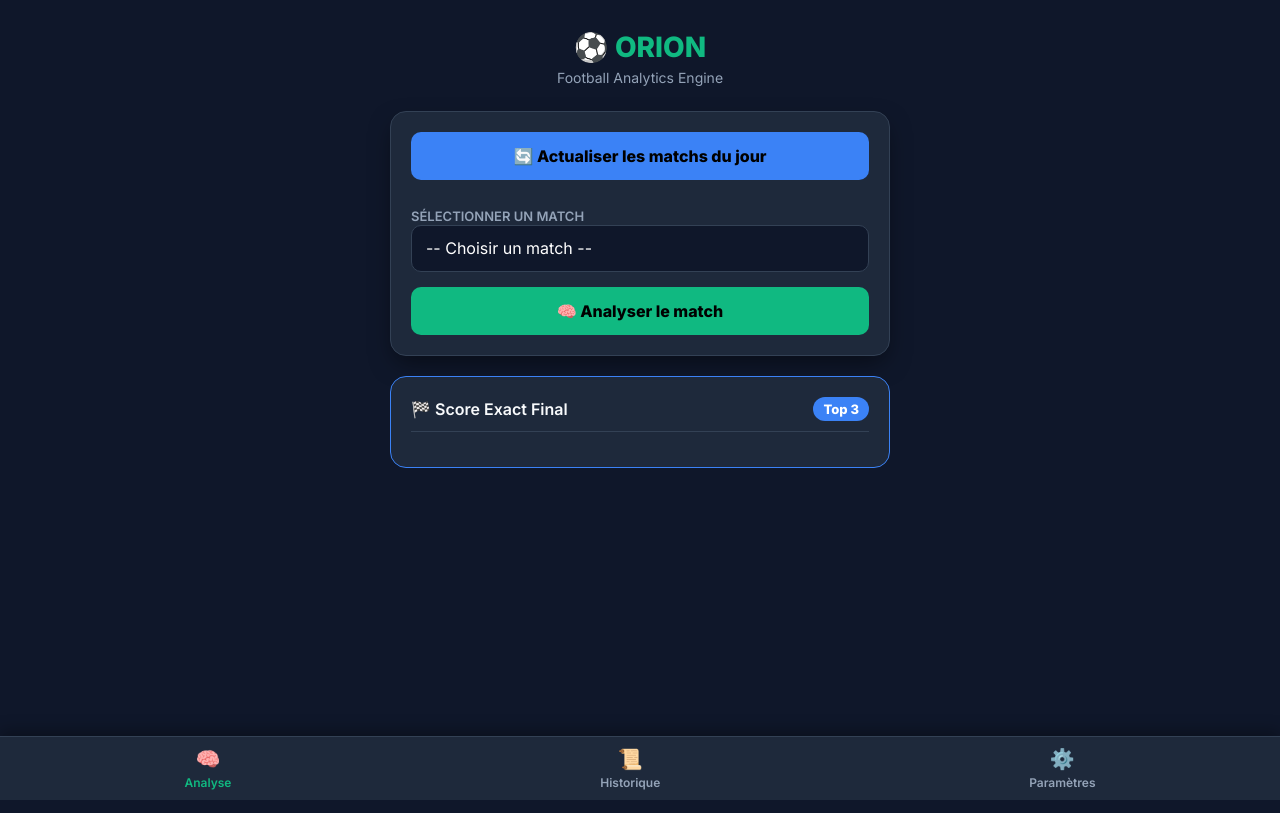
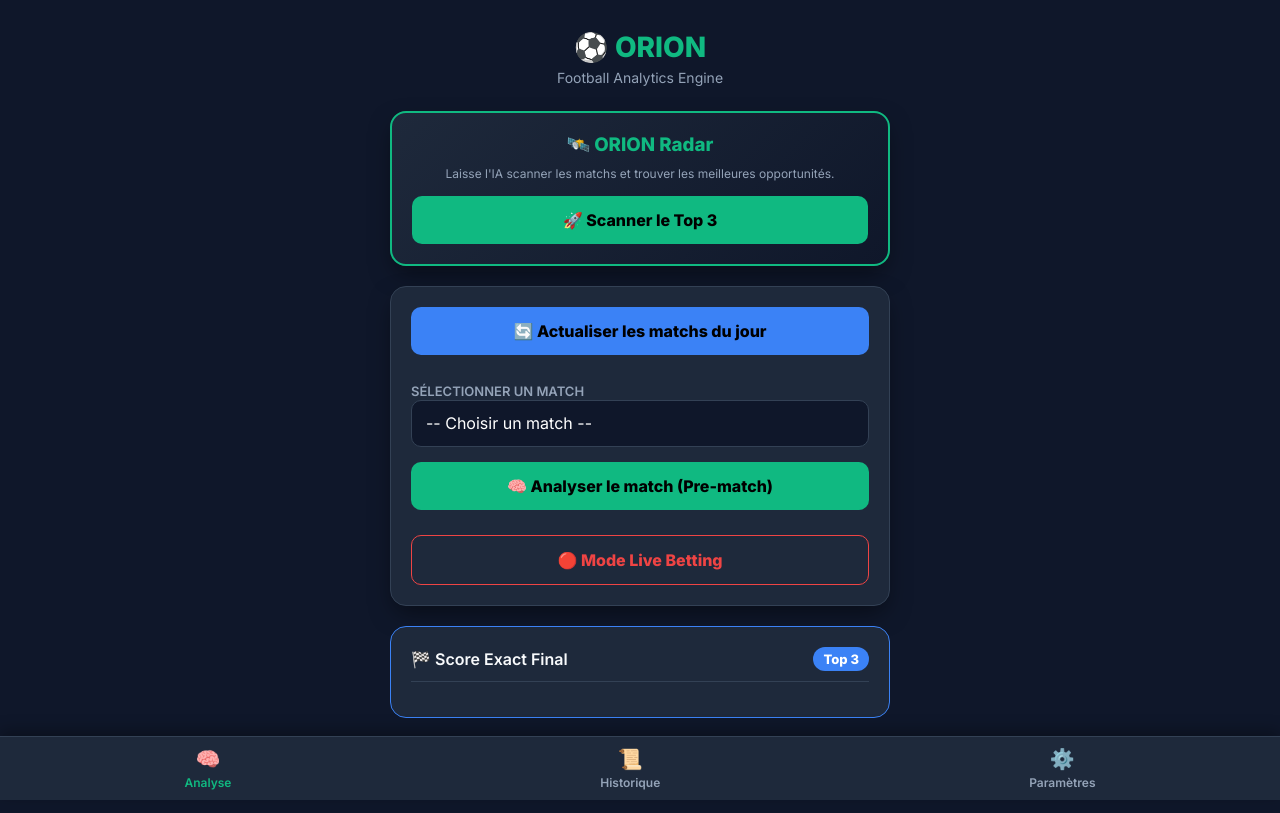
Before and after one commit to hamzypogba0610-pixel/Orion_bot237, a FastAPI app: page / in a window 1280 px wide. Run offline with FastAPI, Linux system fonts and the light colour scheme; data that the repository does not hold is empty.

Commit message:
Update index.html

```diff
--- a/templates/index.html
+++ b/templates/index.html
@@ -74,6 +74,15 @@
         </div>
 
         <div id="page-analyse" class="page active">
+
+    <!-- NOUVEAU : LE SCANNER ORION RADAR -->
+    <div class="card" style="border: 2px solid var(--accent); background: linear-gradient(135deg, #1e293b, #0f172a);">
+        <h3 style="color: var(--accent); margin-bottom: 10px; text-align: center;">🛰️ ORION Radar</h3>
+        <p style="font-size: 12px; color: var(--text-muted); text-align: center; margin-bottom: 15px;">Laisse l'IA scanner les matchs et trouver les meilleures opportunités.</p>
+        <button onclick="lancerScanner()" id="btnScan" style="background-color: var(--accent);">🚀 Scanner le Top 3</button>
+        <div id="scanResultats" style="display: none; margin-top: 15px;"></div>
+    </div>
+
     <div class="card">
         <div class="input-group">
             <button onclick="actualiserMatchs()" id="btnSync" style="background-color: var(--blue); margin-bottom: 10px;">🔄 Actualiser les matchs du jour</button>
@@ -83,10 +92,29 @@
                     <option value="">Chargement des matchs...</option>
                 </select>
             </div>
-                    <button onclick="analyserMatch()">🧠 Analyser le match</button>
+            <button onclick="analyserMatch()">🧠 Analyser le match (Pre-match)</button>
+
+            <!-- NOUVEAU : LE MODE LIVE -->
+            <button onclick="toggleLiveForm()" id="btnToggleLive" style="background-color: transparent; border: 1px solid var(--danger); color: var(--danger); margin-top: 10px;">🔴 Mode Live Betting</button>
+
+            <div id="liveForm" style="display: none; background: var(--bg-dark); padding: 15px; border-radius: 8px; border: 1px solid var(--danger); margin-top: 15px;">
+                <h4 style="color: var(--danger); margin-bottom: 10px;">🔴 Analyse en Direct</h4>
+                <div style="display: grid; grid-template-columns: 1fr 1fr; gap: 10px;">
+                    <div><label>Minute</label><input type="number" id="liveMinute" value="60"></div>
+                    <div><label>Ligne visée</label><input type="number" step="0.5" id="liveLigne" value="9.5"></div>
+                    <div><label>Corners Dom</label><input type="number" id="liveCornersDom" value="3"></div>
+                    <div><label>Corners Ext</label><input type="number" id="liveCornersExt" value="2"></div>
+                    <div><label>Score Dom</label><input type="number" id="liveScoreDom" value="1"></div>
+                    <div><label>Score Ext</label><input type="number" id="liveScoreExt" value="0"></div>
+                </div>
+                <div style="margin-top: 10px;">
+                    <label>Cote du bookmaker (Live)</label>
+                    <input type="number" step="0.01" id="liveCote" value="2.10">
+                </div>
+                <button onclick="analyserLive()" style="background-color: var(--danger); margin-top: 15px;">⚡ Calculer la Value Live</button>
             </div>
         </div>
-
+    </div>
             <div id="resultats" style="display: none;">
                 <div class="match-title" id="matchTitle"></div>
                 <!-- NOUVELLE CARTE : MOTEUR D'ENSEMBLE -->
@@ -226,6 +254,84 @@
         let currentMatchId = null;
         let currentDataC = null;
         let currentDataK = null;
+            // FONCTIONS DU SCANNER
+async function lancerScanner() {
+    const btn = document.getElementById('btnScan');
+    const resDiv = document.getElementById('scanResultats');
+
+    btn.innerText = "⏳ Scan en cours (7 modèles)...";
+    btn.disabled = true;
+    resDiv.style.display = 'none';
+
+    try {
+        const response = await fetch('/scan-today');
+        const data = await response.json();
+
+        if (data.erreur) { alert(data.erreur); return; }
+        if (!data.top_3 || data.top_3.length === 0) {
+            resDiv.style.display = 'block';
+            resDiv.innerHTML = '<p style="color:var(--danger); text-align:center;">Aucune opportunité fiable trouvée aujourd\'hui.</p>';
+            return;
+        }
+
+        resDiv.style.display = 'block';
+        resDiv.innerHTML = '<h4 style="margin-bottom:10px; color:var(--accent);">Top 3 Opportunités :</h4>';
+
+        data.top_3.forEach((opt, index) => {
+            let badgeColor = opt.fiabilite.includes('HAUTE') ? 'var(--accent)' : '#f59e0b';
+            resDiv.innerHTML += `
+                <div style="background: var(--bg-dark); padding: 12px; border-radius: 8px; margin-bottom: 10px; border-left: 4px solid ${badgeColor};">
+                    <div style="display:flex; justify-content:space-between;">
+                        <span style="font-weight:bold; font-size:14px;">${index + 1}. ${opt.match}</span>
+                        <span style="color:${badgeColor}; font-weight:bold;">${opt.probabilite}%</span>
+                    </div>
+                    <div style="font-size:11px; color:var(--text-muted); margin-top:5px; display:flex; justify-content:space-between;">
+                        <span>Marché: ${opt.marche}</span>
+                        <span style="color:${badgeColor};">Fiabilité: ${opt.fiabilite}</span>
+                    </div>
+                </div>
+            `;
+        });
+    } catch (e) {
+        alert("Erreur de connexion.");
+    } finally {
+        btn.innerText = "🚀 Scanner le Top 3";
+        btn.disabled = false;
+    }
+}
+
+// FONCTIONS DU MODE LIVE
+function toggleLiveForm() {
+    const form = document.getElementById('liveForm');
+    form.style.display = (form.style.display === 'none') ? 'block' : 'none';
+}
+
+async function analyserLive() {
+    const matchId = document.getElementById('matchId').value;
+    if(!matchId) { alert("Veuillez sélectionner un match en haut."); return; }
+
+    const minute = document.getElementById('liveMinute').value;
+    const ligne = document.getElementById('liveLigne').value;
+    const cDom = document.getElementById('liveCornersDom').value;
+    const cExt = document.getElementById('liveCornersExt').value;
+    const sDom = document.getElementById('liveScoreDom').value;
+    const sExt = document.getElementById('liveScoreExt').value;
+    const cote = document.getElementById('liveCote').value;
+
+    try {
+        const url = `/predict-live/${matchId}?minute=${minute}&corners_dom=${cDom}&corners_ext=${cExt}&score_dom=${sDom}&score_ext=${sExt}&ligne=${ligne}&cote=${cote}`;
+        const response = await fetch(url);
+        const data = await response.json();
+
+        if (data.erreur) { alert(data.erreur); return; }
+
+        document.getElementById('resultats').style.display = 'none';
+        alert(`🔴 RÉSULTAT LIVE :\n\nProbabilité : ${data.analyse_live.probabilite_live}%\n${data.verdict_value}`);
+
+    } catch (e) {
+        alert("Erreur de connexion.");
+    }
+            }
 
         function switchTab(tabName) {
             document.querySelectorAll('.page').forEach(p => p.classList.remove('active'));
```
Lines whose indentation alone changed are shown as unchanged.
